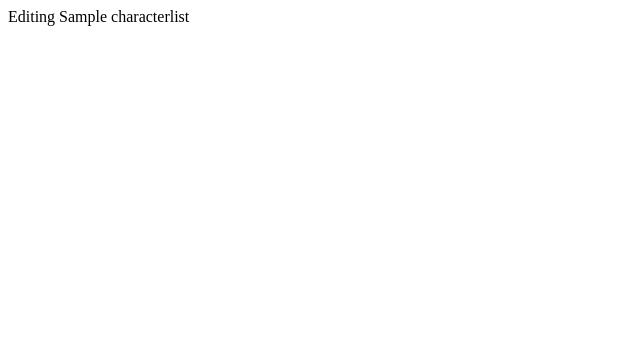
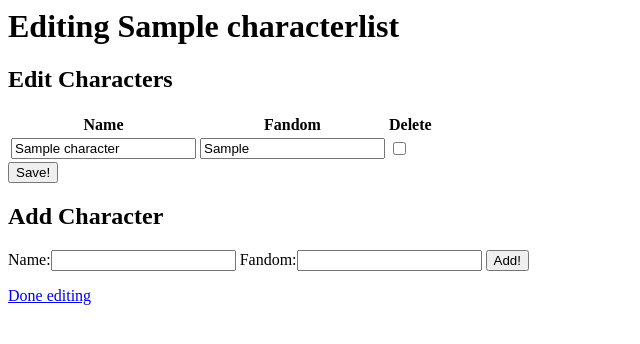
Before and after one commit to jerrywu64/character-sorter, a Django app: page /sorterinput/1/edit/ in a window 1280 px wide. Shown: the top 344 px of the page, without its empty margins (0-640 px from the left). Run offline with Django 3.2, Linux system fonts and the light colour scheme; tables that the repository leaves empty hold one stand-in row (values such as "Sample post").

Commit message:
Added character list editing interface

```diff
--- /dev/null
+++ b/charactersorter/sorterinput/forms.py
@@ -0,0 +1,13 @@
+from django import forms
+
+from .models import Character
+
+ModifyCharFormset = forms.modelformset_factory(
+    Character, fields=["name", "fandom"], can_delete=True,
+    extra=0)
+
+class AddCharForm(forms.ModelForm):
+    class Meta:
+        model = Character
+        fields = ["characterlist", "name", "fandom"]
+        widgets = {"characterlist": forms.HiddenInput()}
--- a/charactersorter/sorterinput/templates/sorterinput/edit.html
+++ b/charactersorter/sorterinput/templates/sorterinput/edit.html
@@ -1 +1,78 @@
-Editing {{ charlist }}
+<h1>Editing {{ charlist.title }}</h1>
+
+{% if error_message %}<p><strong>{{ error_message }}</strong></p>{% endif %}
+
+<h2>Edit Characters</h2>
+<form action="{% url 'sorterinput:editlist' charlist.id %}" method="post">
+    {% csrf_token %}
+
+    <!--
+    <strong> Modify Characters </strong>
+    {% for character in charlist.character_set.all %}
+
+        <label for="existingname{{ character.id }}">Name</label><br />
+        <input type="text" name="existingname{{ character.id }}"
+                           id="existingname{{ character.id }}"
+                           value="{{ character.name }}"/>
+
+        <label for="existingfandom{{ character.id }}">Fandom</label><br />
+        <input type="text" name="existingfandom{{ character.id }}"
+                           id="existingfandom{{ character.id }}"
+                           value="{{ character.fandom }}"/>
+
+        <label for="existingdel{{ character.id }}">Delete?</label><br />
+        <input type="checkbox" name="existingdel{{ character.id }}"
+                           id="existingdel{{ character.id }}"
+                           value="{{ character.id }}"/>
+
+    {% endfor %}
+
+    <strong> Add Character </strong>
+
+    <label for="newname{{ character.id }}">Name</label><br />
+    <input type="text" name="newname{{ character.id }}"
+                       id="newname{{ character.id }}" />
+
+    <label for="newfandom{{ character.id }}">Fandom</label><br />
+    <input type="text" name="newfandom{{ character.id }}"
+                       id="newfandom{{ character.id }}" />
+    -->
+    {{ modformset.management_form }}
+    {{ modformset.non_form_errors.as_ul }}
+    <table id="modformset" class="form">
+        {% for form in modformset.forms %}
+        {% if forloop.first %}
+        <thead><tr>
+                {% for field in form.visible_fields %}
+                <th>{{ field.label|capfirst }}</th>
+                {% endfor %}
+            </tr></thead>
+            {% endif %}
+            <tr class={% cycle "row1" "row2" %}>
+                {% for field in form.visible_fields %}
+                <td>
+                    {# Include the hidden fields in the form #}
+                    {% if forloop.first %}
+                    {% for hidden in form.hidden_fields %}
+                    {{ hidden }}
+                    {% endfor %}
+                    {% endif %}
+                    {{ field.errors.as_ul }}
+                    {{ field }}
+                </td>
+                {% endfor %}
+            </tr>
+            {% endfor %}
+    </table>
+    <input type="submit" value="Save!" />
+</form>
+<h2>Add Character</h2>
+
+<form action="{% url 'sorterinput:editlist' charlist.id %}" method="post">
+    {% csrf_token %}
+    {{ addform }}
+
+    <input type="submit" value="Add!" />
+</form>
+
+<a href="{% url 'sorterinput:viewlist' charlist.id %}">Done editing</a>
--- a/charactersorter/sorterinput/templates/sorterinput/index.html
+++ b/charactersorter/sorterinput/templates/sorterinput/index.html
@@ -1,7 +1,7 @@
 {% if character_lists %}
     <ul>
     {% for charlist in character_lists %}
-        <li><a href="{% url 'viewlist' charlist.id %}">{{ charlist.title }}</a></li>
+        <li><a href="{% url 'sorterinput:viewlist' charlist.id %}">{{ charlist.title }}</a></li>
     {% endfor %}
     </ul>
 {% else %}
--- a/charactersorter/sorterinput/templates/sorterinput/view.html
+++ b/charactersorter/sorterinput/templates/sorterinput/view.html
@@ -1,2 +1,2 @@
 {{ charlist }}
-<a href="{% url 'editlist' charlist.id %}">Edit</a>
+<a href="{% url 'sorterinput:editlist' charlist.id %}">Edit</a>
--- a/charactersorter/sorterinput/urls.py
+++ b/charactersorter/sorterinput/urls.py
@@ -2,6 +2,7 @@ from django.urls import path
 
 from . import views
 
+app_name = "sorterinput"
 urlpatterns = [
     path('', views.index, name='index'),
     path('<int:list_id>/', views.viewlist, name='viewlist'),
--- a/charactersorter/sorterinput/views.py
+++ b/charactersorter/sorterinput/views.py
@@ -1,7 +1,11 @@
 # from django.shortcuts import render
+from django.http import HttpResponseRedirect
 from django.shortcuts import render, get_object_or_404
+from django.urls import reverse
 
-from .models import CharacterList
+
+from .forms import ModifyCharFormset, AddCharForm
+from .models import CharacterList, Character
 
 def index(request):
     character_lists = CharacterList.objects.all()
@@ -19,7 +23,26 @@ def viewlist(request, list_id):
 
 def editlist(request, list_id):
     charlist = get_object_or_404(CharacterList, pk=list_id)
+    if request.method == "POST":
+        modformset = ModifyCharFormset(request.POST)
+        addform = AddCharForm(request.POST)
+        if addform.is_valid():
+            addform.save()
+            return HttpResponseRedirect(reverse(
+                'sorterinput:editlist', args=(list_id,)))
+
+        if modformset.is_valid():
+            modformset.save()
+            return HttpResponseRedirect(reverse(
+                'sorterinput:editlist', args=(list_id,)))
+
+    else:
+        modformset = ModifyCharFormset(
+            queryset=Character.objects.filter(characterlist__id=list_id))
+        addform = AddCharForm(initial={"characterlist": list_id})
     context = {
         "charlist": charlist,
+        "modformset": modformset,
+        "addform": addform,
     }
     return render(request, "sorterinput/edit.html", context)
```
